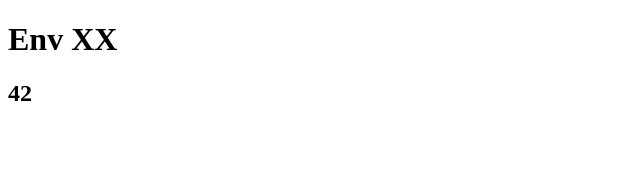
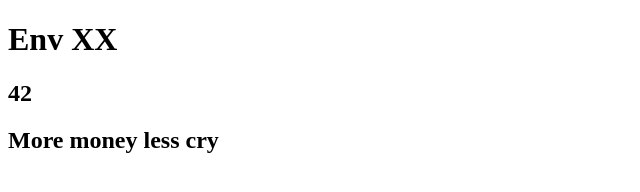
Before and after one commit to vvscode/demo-env-xx, a website with bundled scripts: page src/index.html in a window 1280 px wide. Shown: the whole page, without its empty margins (0-640 px from the left). Built offline with nearby package versions, Linux system fonts and the light colour scheme.

Commit message:
Test deploy

```diff
--- a/src/index.html
+++ b/src/index.html
@@ -9,6 +9,7 @@
     <div class="app">
       <!-- Test -->
     </div>
+    <h2>More money less cry</h2>
     <script src="index.js" type="module"></script>
   </body>
 </html>
```
